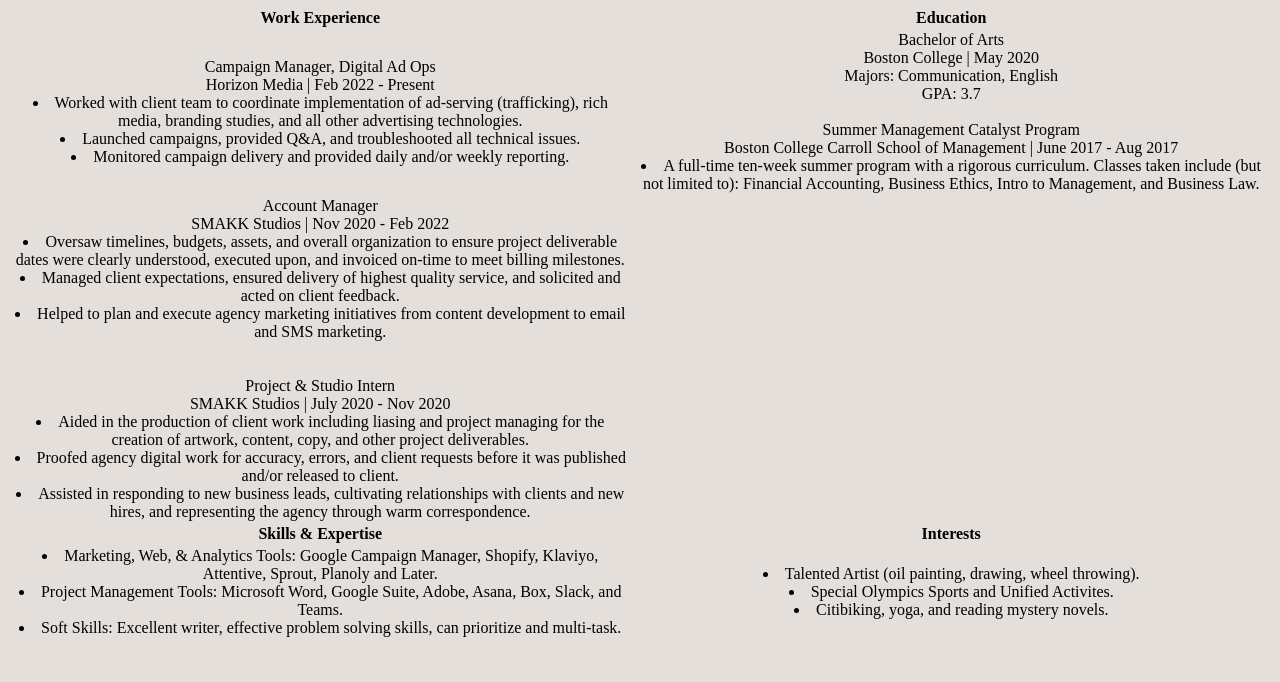
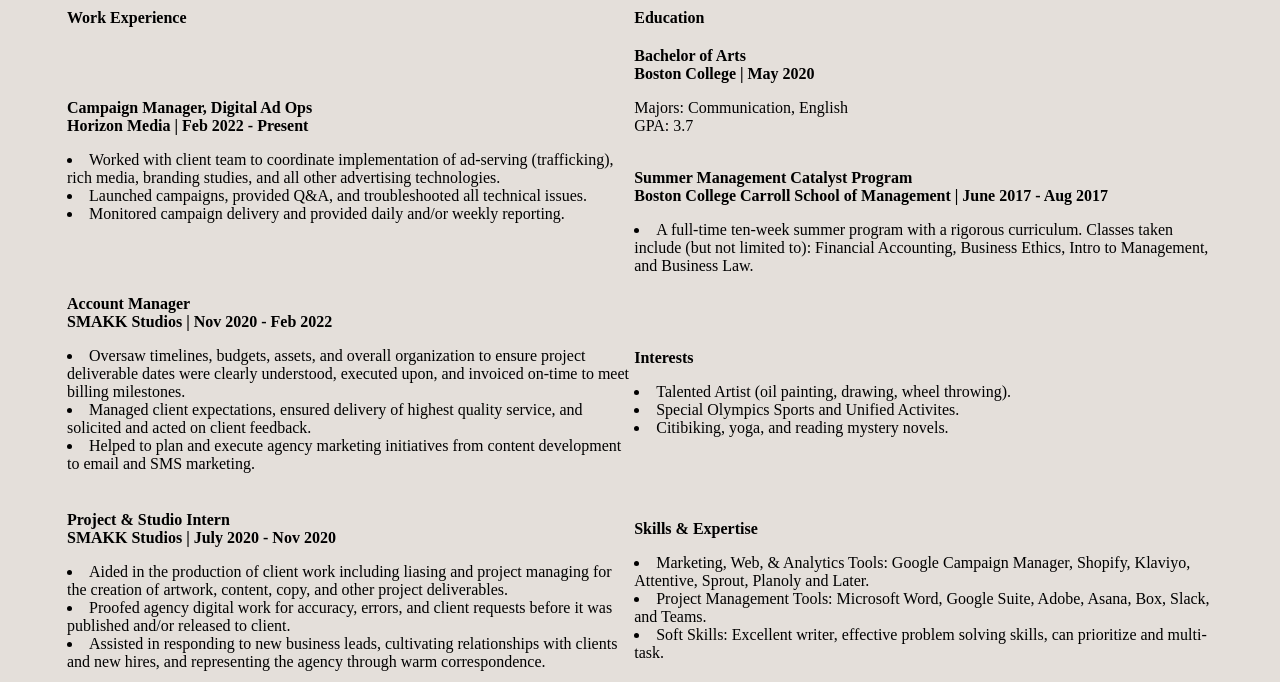
Before and after one commit to remicknsisi/my-personal-website, a plain HTML site: page education.html in a window 1280 px wide. Shown: the part 143-825 px from the top of the page. Before the commit the page ends 800 px from the top, so only its background shows below. Drawn offline with Linux system fonts and the light colour scheme.

Commit message:
added some styling to My Resume

```diff
--- a/education.html
+++ b/education.html
@@ -21,63 +21,57 @@
                 <th>Education</th>
             </tr>
             <tr>
-                <td>Campaign Manager, Digital Ad Ops
+                <td><p><b>Campaign Manager, Digital Ad Ops
                     <br>
-                    Horizon Media | Feb 2022 - Present
-                    <br>
+                    Horizon Media | Feb 2022 - Present</b></p>
                     <li>Worked with client team to coordinate implementation of ad-serving (trafficking), rich media, branding studies, and all other advertising technologies.</li>
                     <li>Launched campaigns, provided Q&A, and troubleshooted all technical issues.</li>
                     <li>Monitored campaign delivery and provided daily and/or weekly reporting.</li>
                 </td>
-                <td>Bachelor of Arts
+                <td><p><b>Bachelor of Arts
                     <br>
-                    Boston College | May 2020
-                    <br>
+                    Boston College | May 2020</b></p>
                     Majors: Communication, English
                     <br>
                     GPA: 3.7
                     <br>
                     <br>
-                    Summer Management Catalyst Program
+                    <p><b>Summer Management Catalyst Program
                     <br>
-                    Boston College Carroll School of Management | June 2017 - Aug 2017
-                    <br>
+                    Boston College Carroll School of Management | June 2017 - Aug 2017</b></p>
                     <li>A full-time ten-week summer program with a rigorous curriculum. Classes taken include (but not limited to): Financial Accounting, Business Ethics, Intro to Management, and Business Law.</li>
                 </td>
             </tr>
             <tr>
-                <td>Account Manager
+                <td><p><b>Account Manager
                     <br>
-                    SMAKK Studios | Nov 2020 - Feb 2022
-                    <br>
+                    SMAKK Studios | Nov 2020 - Feb 2022</b></p>
                     <li>Oversaw timelines, budgets, assets, and overall organization to ensure project deliverable dates were clearly understood, executed upon, and invoiced on-time to meet billing milestones.</li>
                     <li>Managed client expectations, ensured delivery of highest quality service, and solicited and acted on client feedback.</li>
                     <li>Helped to plan and execute agency marketing initiatives from content development to email and SMS marketing.</li>
                     <br>
-                    <br>
-                    Project & Studio Intern
-                    <br>
-                    SMAKK Studios | July 2020 - Nov 2020
-                    <br>
-                    <li>Aided in the production of client work including liasing and project managing for the creation of artwork, content, copy, and other project deliverables.</li>
-                    <li>Proofed agency digital work for accuracy, errors, and client requests before it was published and/or released to client.</li>
-                    <li>Assisted in responding to new business leads, cultivating relationships with clients and new hires, and representing the agency through warm correspondence.</li>
+                </td>
+                <td>
+                    <p><b>Interests</b></p>
+                    <li>Talented Artist (oil painting, drawing, wheel throwing).</li>
+                    <li>Special Olympics Sports and Unified Activites.</li>
+                    <li>Citibiking, yoga, and reading mystery novels.</li>
                 </td>
             </tr>
             <tr>
-                <th>Skills & Expertise</th>
-                <th>Interests</th>
-            </tr>
-            <tr>
                 <td>
+                    <p><b>Project & Studio Intern
+                        <br>
+                        SMAKK Studios | July 2020 - Nov 2020</b></p>
+                        <li>Aided in the production of client work including liasing and project managing for the creation of artwork, content, copy, and other project deliverables.</li>
+                        <li>Proofed agency digital work for accuracy, errors, and client requests before it was published and/or released to client.</li>
+                        <li>Assisted in responding to new business leads, cultivating relationships with clients and new hires, and representing the agency through warm correspondence.</li>
+                </td>
+                <td>
+                    <p><b>Skills & Expertise</b></p>
                     <li>Marketing, Web, & Analytics Tools: Google Campaign Manager, Shopify, Klaviyo, Attentive, Sprout, Planoly and Later.</li>
                     <li>Project Management Tools: Microsoft Word, Google Suite, Adobe, Asana, Box, Slack, and Teams.</li>
                     <li>Soft Skills: Excellent writer, effective problem solving skills, can prioritize and multi-task.</li>
-                </td>
-                <td>
-                    <li>Talented Artist (oil painting, drawing, wheel throwing).</li>
-                    <li>Special Olympics Sports and Unified Activites.</li>
-                    <li>Citibiking, yoga, and reading mystery novels.</li>
                 </td>
             </tr>
         </table>
--- a/styleeducation.css
+++ b/styleeducation.css
@@ -1,6 +1,12 @@
 body {
     background: #E4DFDA;
     text-align: center;
+    margin-left: 5%;
+    margin-right: 5%;
+}
+
+table {
+    text-align: left;
 }
 
 nav {
```
